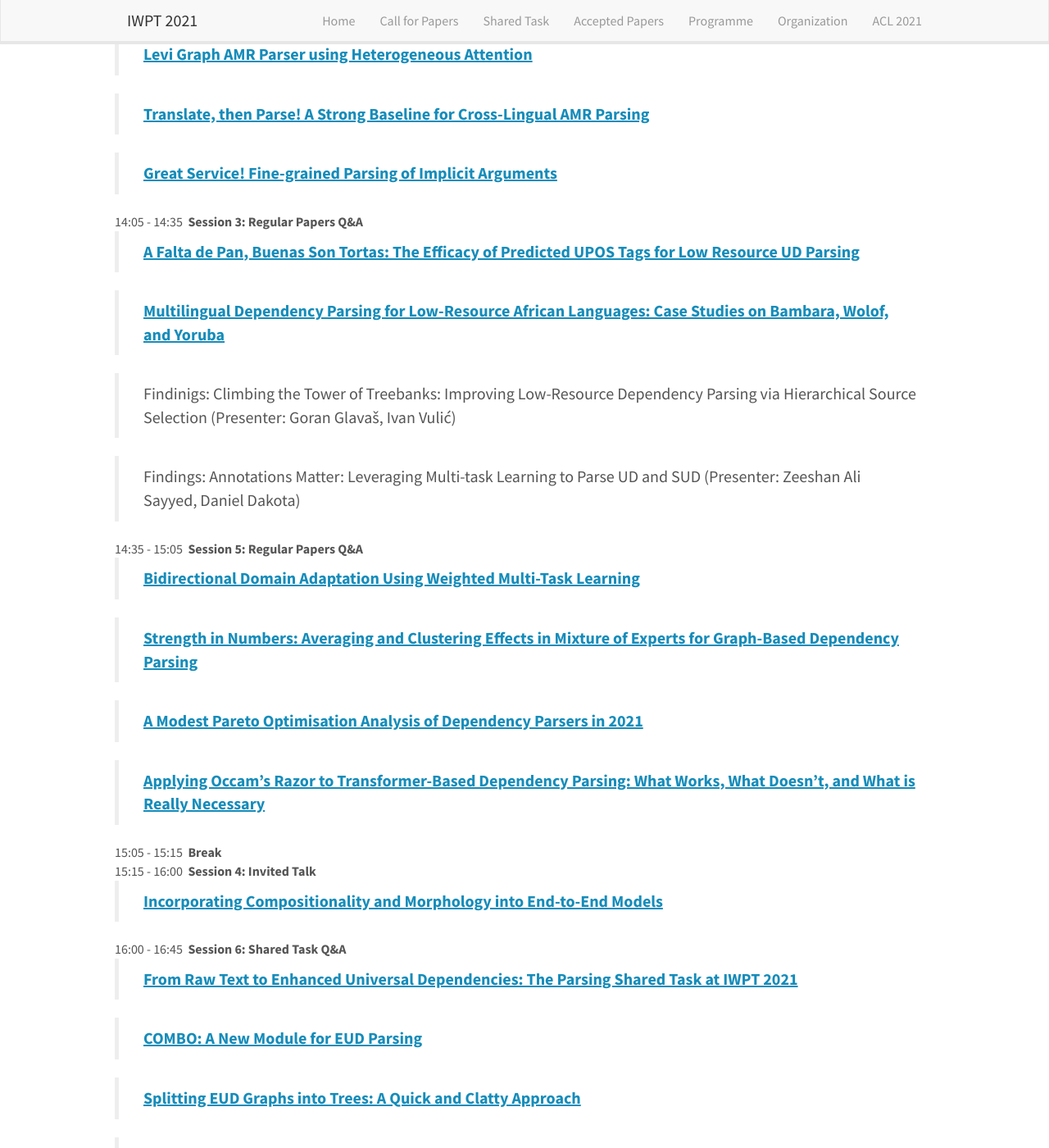
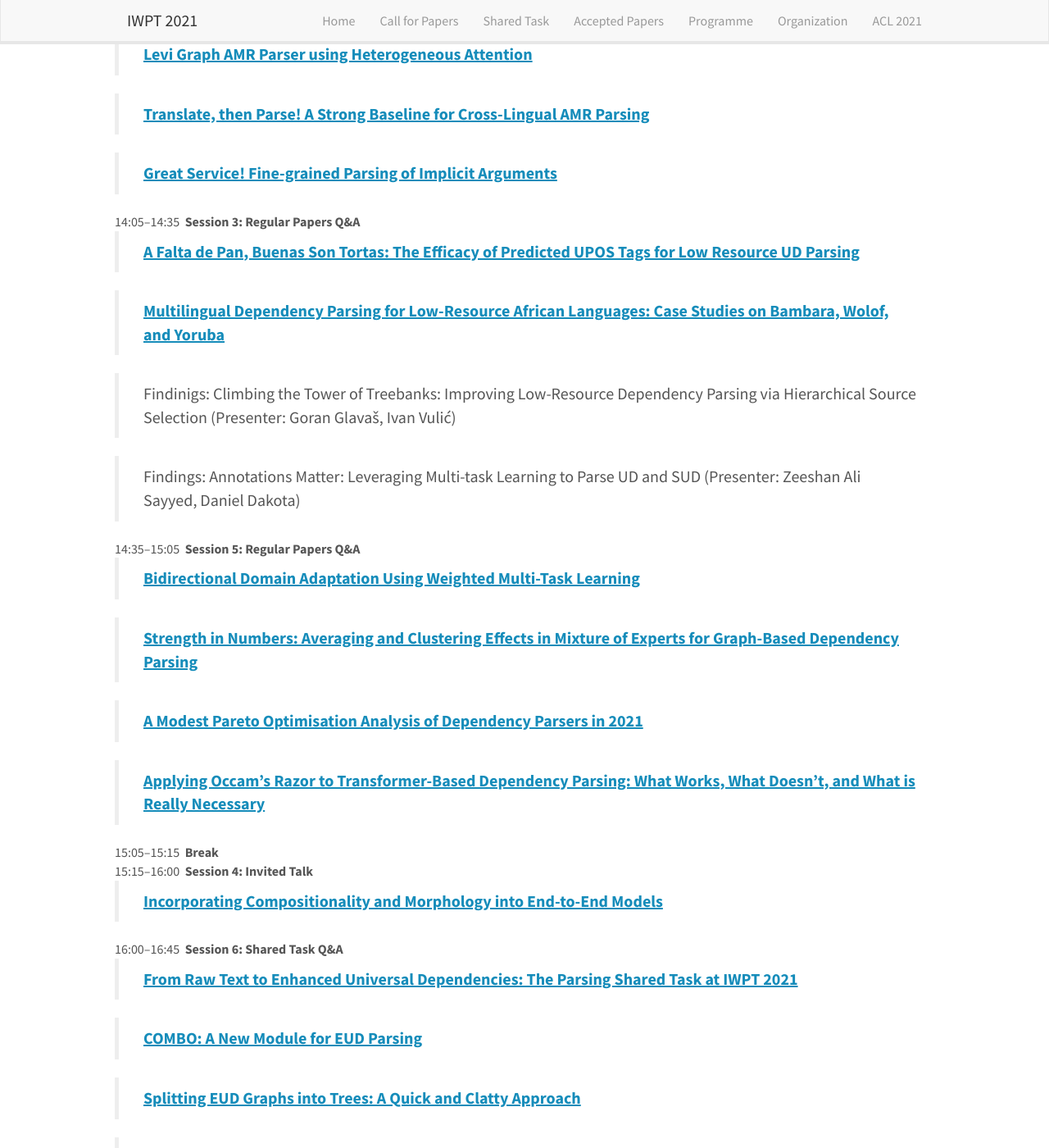
Before and after one commit to sigparse/iwpt2021, a Jekyll site: the page programme.html, which Jekyll copies as it is, in a window 1280 px wide and 1400 px high, scrolled down 679 px. Shown: the whole window at 82% size. Built offline with Jekyll 4.4.1, drawn with Linux system fonts in a browser that asks for light colours; nearby versions of some CDN libraries; part of the change alters nothing that is shown; some of the changed text lies outside the part shown.

Commit message:
typography

```diff
--- a/programme.html
+++ b/programme.html
@@ -56,7 +56,7 @@
     </p><table>
       <tbody><tr>
 	<td valign="top">
-	  13:00&nbsp;-&nbsp;13:30&nbsp;&nbsp;
+	  13:00&ndash;13:30&nbsp;&nbsp;
 	</td>
 	<td valign="top">
 
@@ -133,7 +133,7 @@
     <table>
       <tbody><tr>
 	<td valign="top">
-	  13:30&nbsp;-&nbsp;14:05&nbsp;&nbsp;
+	  13:30&ndash;14:05&nbsp;&nbsp;
 	</td>
 	<td valign="top">
 
@@ -235,7 +235,7 @@
 </blockquote>    <table>
       <tbody><tr>
 	<td valign="top">
-	  14:05&nbsp;-&nbsp;14:35&nbsp;&nbsp;
+	  14:05&ndash;14:35&nbsp;&nbsp;
 	</td>
 	<td valign="top">
 
@@ -312,7 +312,7 @@
     <table>
       <tbody><tr>
 	<td valign="top">
-	  14:35&nbsp;-&nbsp;15:05&nbsp;&nbsp;
+	  14:35&ndash;15:05&nbsp;&nbsp;
 	</td>
 	<td valign="top">
 
@@ -399,7 +399,7 @@
 </blockquote>    <table>
       <tbody><tr>
 	<td valign="top">
-	  15:05&nbsp;-&nbsp;15:15&nbsp;&nbsp;
+	  15:05&ndash;15:15&nbsp;&nbsp;
 	</td>
 	<td valign="top">
 
@@ -426,7 +426,7 @@
     <table>
       <tbody><tr>
 	<td valign="top">
-	  15:15&nbsp;-&nbsp;16:00&nbsp;&nbsp;
+	  15:15&ndash;16:00&nbsp;&nbsp;
 	</td>
 	<td valign="top">
 
@@ -468,7 +468,7 @@
 </blockquote>    <table>
       <tbody><tr>
 	<td valign="top">
-	  16:00&nbsp;-&nbsp;16:45&nbsp;&nbsp;
+	  16:00&ndash;16:45&nbsp;&nbsp;
 	</td>
 	<td valign="top">
 
@@ -630,7 +630,7 @@
 <table>
       <tbody><tr>
 	<td valign="top">
-	  16:45&nbsp;-&nbsp;17:00&nbsp;&nbsp;
+	  16:45&ndash;17:00&nbsp;&nbsp;
 	</td>
 	<td valign="top">
 
```
